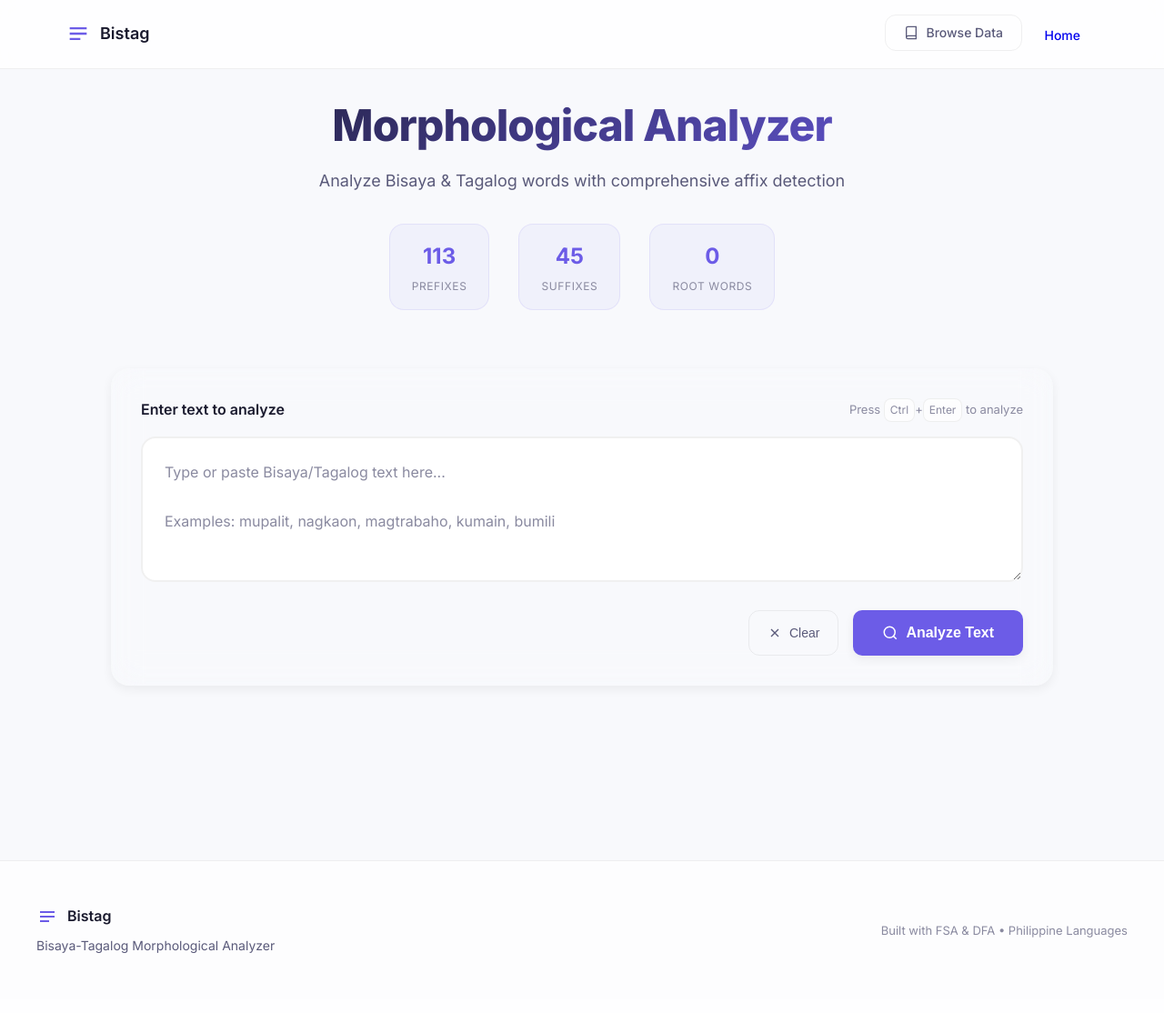
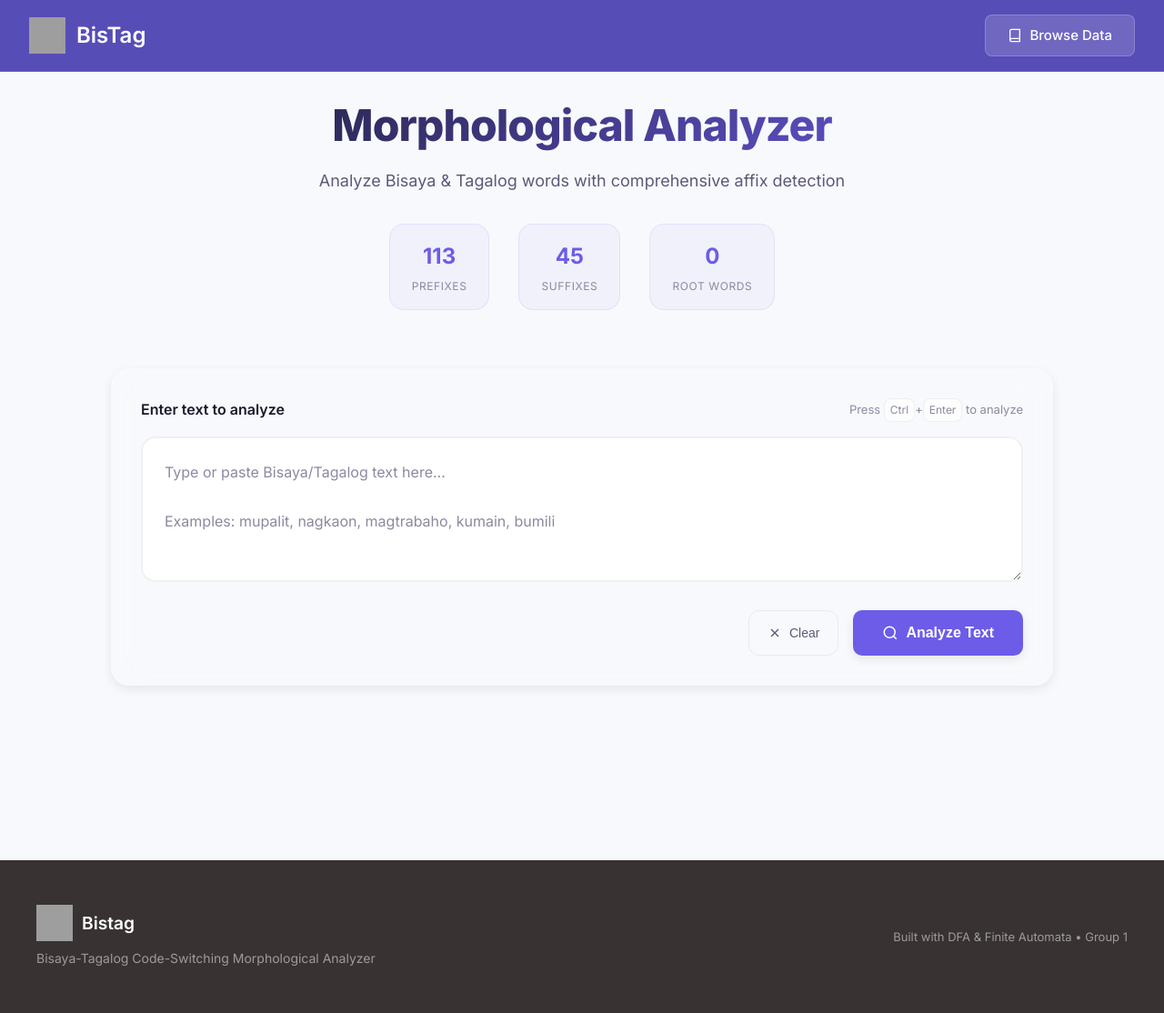
Before and after one commit to JpCurada/bisaya-tagalog-morphological-analyzer, a Flask app: page /analyzer in a window 1280 px wide. Shown: the whole page at 91% size. Before the commit the page ends 1048 px from the top, so only its background shows below. Run offline with Flask 3, Linux system fonts and the light colour scheme; grey boxes are pictures that could not be loaded.

Commit message:
style: uniformize nav and footer

```diff
--- a/web/static/landing.css
+++ b/web/static/landing.css
@@ -75,6 +75,7 @@ body {
     font-weight: 600;
     font-size: 1.5rem;
     color: white;
+    text-decoration: none;
 }
 
 .logo-icon {
--- a/web/static/style.css
+++ b/web/static/style.css
@@ -6,8 +6,131 @@
    ANALYZER PAGE STYLES
    ============================================== */
 
+
+:root {
+    --bg-primary: #ffffff;
+    --bg-secondary: #fafafa;
+    --text-primary: #1a1a1a;
+    --text-secondary: #6b6b6b;
+    --text-tertiary: #9b9b9b;
+    --accent: #6c5ce7;
+    --accent-light: #a29bfe;
+    --border: #e5e5e5;
+    --shadow-sm: 0 1px 3px rgba(0, 0, 0, 0.04);
+    --shadow-md: 0 4px 12px rgba(0, 0, 0, 0.08);
+    --shadow-lg: 0 12px 40px rgba(0, 0, 0, 0.12);
+}
+
 body {
     background: var(--color-bg-primary);
+}
+
+
+/* Navigation */
+.nav {
+    position: fixed;
+    top: 0;
+    left: 0;
+    right: 0;
+    z-index: 100;
+    background: rgba(78, 68, 180, 0.95);
+    backdrop-filter: blur(12px);
+    border-bottom: 1px solid rgba(255, 255, 255, 0.1);
+}
+
+.nav-content {
+    max-width: 1400px;
+    margin: 0 auto;
+    padding: 1rem 2rem;
+    display: flex;
+    justify-content: space-between;
+    align-items: center;
+}
+
+.logo {
+    display: flex;
+    align-items: center;
+    gap: 0.75rem;
+    font-weight: 600;
+    font-size: 1.5rem;
+    color: white;
+}
+
+.logo-icon {
+    width: 40px;
+    height: 40px;
+    display: flex;
+    align-items: center;
+    justify-content: center;
+    font-size: 1.25rem;
+}
+
+.btn-primary {
+    display: inline-flex;
+    align-items: center;
+    gap: 0.5rem;
+    padding: 0.625rem 1.5rem;
+    background: rgba(255, 255, 255, 0.15);
+    color: white;
+    text-decoration: none;
+    border-radius: 8px;
+    font-weight: 500;
+    font-size: 0.9375rem;
+    transition: all 0.2s;
+    border: 1px solid rgba(255, 255, 255, 0.2);
+}
+
+.btn-primary:hover {
+    background: rgba(255, 255, 255, 0.25);
+    transform: translateY(-1px);
+}
+
+
+/* Footer */
+.footer {
+    background: #393232;
+    padding: 3rem 2rem;
+}
+
+.footer-content {
+    max-width: 1200px;
+    margin: 0 auto;
+    display: flex;
+    justify-content: space-between;
+    align-items: center;
+    color: #ffffff;
+    font-size: 1.2rem;
+}
+
+.footer-logo {
+    display: flex;
+    align-items: center;
+    gap: 0.625rem;
+    font-weight: 600;
+    margin-bottom: 0.5rem;
+}
+
+.footer-logo .logo-icon {
+    color: var(--accent);
+}
+
+.footer-tagline {
+    color: var(--text-tertiary);
+    font-size: 0.875rem;
+}
+
+.footer-credit {
+    color: var(--text-tertiary);
+    font-size: 0.8125rem;
+}
+
+/* Responsive */
+@media (max-width: 968px) {
+    .footer-content {
+        flex-direction: column;
+        text-align: center;
+        gap: 1.5rem;
+    }
 }
 
 /* Container */
--- a/web/templates/index.html
+++ b/web/templates/index.html
@@ -20,26 +20,20 @@
 </head>
 
 <body>
-    <!-- Navigation -->
-    <nav class="nav" role="navigation">
+    <!--Navigation-->
+    <nav class="nav">
         <div class="nav-content">
             <a href="/" class="logo">
-                <svg class="logo-icon" width="28" height="28" viewBox="0 0 24 24" fill="none" stroke="currentColor"
-                    stroke-width="2">
-                    <path d="M4 7h16M4 12h16M4 17h10" />
+                <img src="{{ url_for('static', filename='icon128.svg') }}" alt="BisTag Logo" class="logo-icon">
+                <span>BisTag</span>
+            </a>
+            <a href="/browse" class="btn-primary">
+                <svg width="16" height="16" viewBox="0 0 24 24" fill="none" stroke="currentColor" stroke-width="2">
+                    <path d="M4 19.5A2.5 2.5 0 0 1 6.5 17H20" />
+                    <path d="M6.5 2H20v20H6.5A2.5 2.5 0 0 1 4 19.5v-15A2.5 2.5 0 0 1 6.5 2z" />
                 </svg>
-                <span class="logo-text">Bistag</span>
+                Browse Data
             </a>
-            <div class="nav-links">
-                <a href="/browse" class="btn btn-secondary btn-sm">
-                    <svg width="16" height="16" viewBox="0 0 24 24" fill="none" stroke="currentColor" stroke-width="2">
-                        <path d="M4 19.5A2.5 2.5 0 0 1 6.5 17H20" />
-                        <path d="M6.5 2H20v20H6.5A2.5 2.5 0 0 1 4 19.5v-15A2.5 2.5 0 0 1 6.5 2z" />
-                    </svg>
-                    Browse Data
-                </a>
-                <a href="/" class="btn btn-ghost btn-sm">Home</a>
-            </div>
         </div>
     </nav>
 
@@ -175,16 +169,17 @@
         <div class="footer-content">
             <div class="footer-left">
                 <div class="footer-logo">
-                    <svg class="logo-icon" width="24" height="24" viewBox="0 0 24 24" fill="none" stroke="currentColor"
-                        stroke-width="2">
-                        <path d="M4 7h16M4 12h16M4 17h10" />
-                    </svg>
+                    <img src="{{ url_for('static', filename='icon128.svg') }}" alt="BisTag Logo" class="logo-icon">
                     <span class="logo-text">Bistag</span>
                 </div>
-                <p class="footer-tagline">Bisaya-Tagalog Morphological Analyzer</p>
+                <p class="footer-tagline">
+                    Bisaya-Tagalog Code-Switching Morphological Analyzer
+                </p>
             </div>
             <div class="footer-right">
-                <p class="footer-credit">Built with FSA & DFA • Philippine Languages</p>
+                <p class="footer-credit">
+                    Built with DFA & Finite Automata • Group 1
+                </p>
             </div>
         </div>
     </footer>
--- a/web/templates/landing.html
+++ b/web/templates/landing.html
@@ -15,10 +15,10 @@
 <!-- Navigation -->
 <nav class="nav">
     <div class="nav-content">
-        <div class="logo">
+        <a href="/" class="logo">
             <img src="{{ url_for('static', filename='icon128.svg') }}" alt="BisTag Logo" class="logo-icon">
             <span>BisTag</span>
-        </div>
+        </a>
         <a href="/analyzer" class="btn-primary">
             Open Analyzer
             <svg width="16" height="16" viewBox="0 0 16 16" fill="none"
```
Also changed, not shown: web/static/css/browse.css (+122 -0 lines), web/templates/browse.html (+21 -20 lines).
